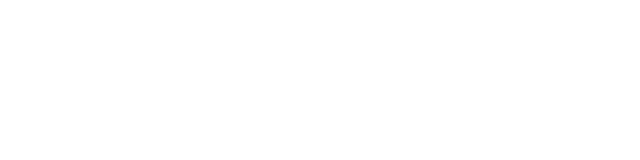
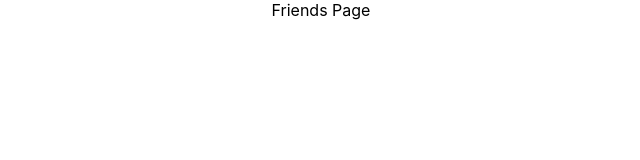
Before and after one commit to jordan-hanson/User_Auth, a React (Create React App) app in the folder friends/: page /friends in a window 1280 px wide. Shown: the top 160 px of the page, without its empty margins (319-959 px from the left). Built offline with nearby package versions, Linux system fonts and the light colour scheme; sample sign-in values are in the browser's storage.

Commit message:
private route authenticated after the login form route

```diff
--- a/friends/src/App.js
+++ b/friends/src/App.js
@@ -1,6 +1,8 @@
 import './App.css';
 import { Route, Switch } from 'react-router-dom'
 import { LoginForm } from './components/loginForm'
+import { Friends } from './components/friends'
+import { PrivateRoute } from './components/privateRoute'
 
 function App() {
   return (
@@ -11,7 +13,7 @@
           Protected Route view Friends after Sign In
           <Route path="/newfriend" />
           Protected Friend Form that directs to sign in if no token in storage
-          <Route path="/friends" />
+          <PrivateRoute path="/friends" component={Friends} />
           Redirect to Home
           <Route path="/" component={LoginForm} />
       </Switch>
--- /dev/null
+++ b/friends/src/components/friends.js
@@ -0,0 +1,9 @@
+import React from 'react'
+
+export const Friends = () => {
+    return (
+        <div>
+            Friends Page
+        </div>
+    )
+}
--- /dev/null
+++ b/friends/src/components/privateRoute.js
@@ -0,0 +1,18 @@
+import React from 'react';
+import { Route, Redirect } from 'react-router-dom';
+
+export const PrivateRoute = ({ component: Component, ...rest }) => {
+    console.log(Component, rest)
+    return (
+        <Route
+            {...rest}
+            render={(props) => {
+                if (localStorage.getItem('token')) {
+
+                    return (<Component {...props} />)
+                } else {
+                    return <Redirect to="/login" />
+                }
+            }}
+        />);
+}
```
Also changed, not shown: 1 other file (tests, documents, lock files or other folders).
